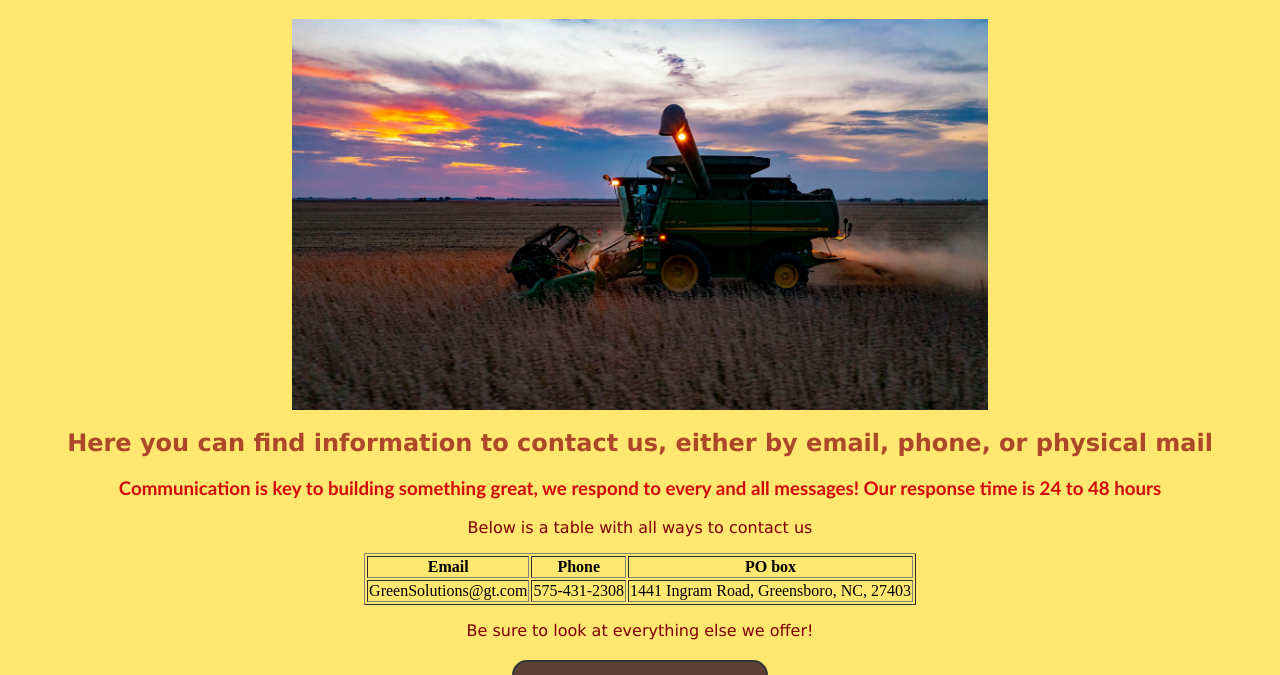
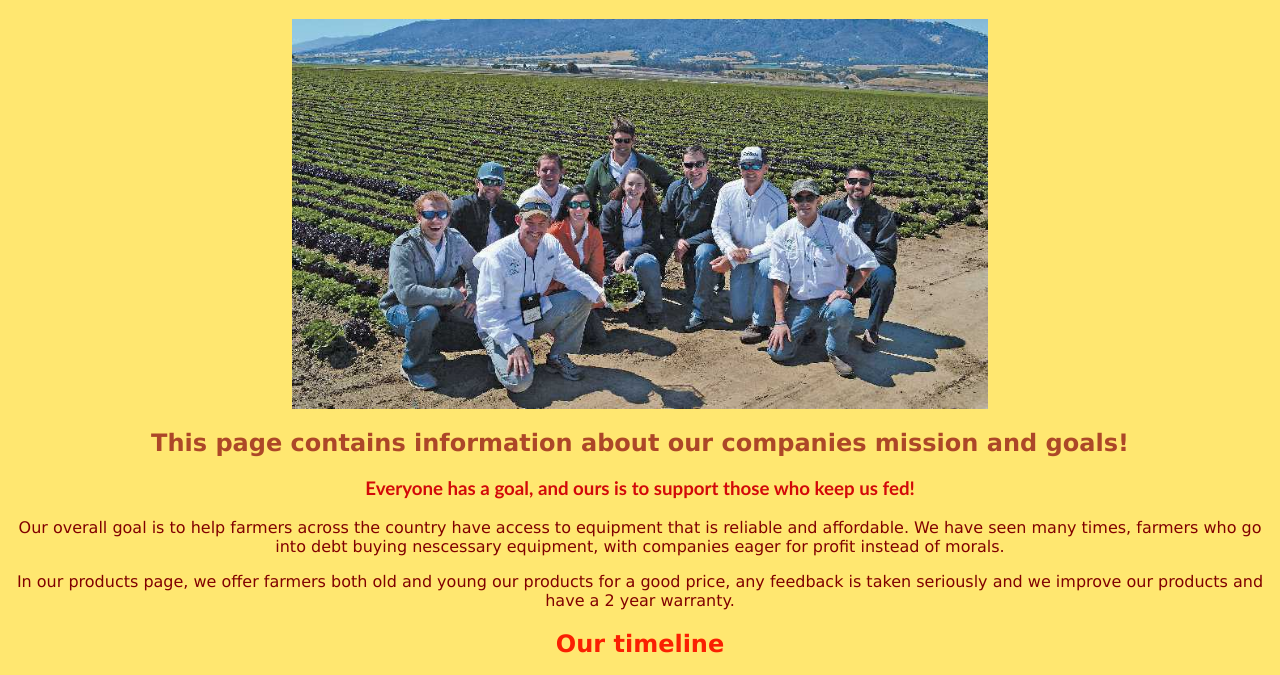
Before and after one commit to JalenL700/GreenTech-solutions, a plain HTML site: page HTML/about.html in a window 1280 px wide. Shown: the part 106-781 px from the top of the page. Drawn offline with Linux system fonts and the light colour scheme.

Commit message:
Added more on webpages

```diff
--- a/CSS/main.css
+++ b/CSS/main.css
@@ -5,7 +5,12 @@
     width: 55%;
 }
 
-
+#phone{
+    display: block;
+    margin-left: auto;
+    margin-right: auto;
+    width: 45%;
+}
 
 #spray {
     display: block;
@@ -61,3 +66,7 @@ table {
   margin-left: auto;
   margin-right: auto;
 }
+
+#timeline {
+    color: rgb(250, 31, 2);
+}
--- a/HTML/about.html
+++ b/HTML/about.html
@@ -12,29 +12,39 @@
 
         <h1>About us</h1>
 
-        <img id="about" src="../images/combine.jpg" alt="Combine harvesting field at sunset">
+        <img id="about" src="../images/Emerging_leaders_trip.jpg" alt="Team of farmers together for a photo">
 
 
 
-        <h2>Here you can find information to contact us, either by email, phone, or physical mail</h2>
+        <h2>This page contains information about our companies mission and goals!</h2>
 
-        <h3>Communication is key to building something great, we respond to every and all messages! Our response time is 24 to 48 hours</h3>
+        <h3>Everyone has a goal, and ours is to support those who keep us fed!</h3>
 
 
-        <p>Below is a table with all ways to contact us</p>
+        <p>Our overall goal is to help farmers across the country have access to equipment that is reliable and affordable.
+            We have seen many times, farmers who go into debt buying nescessary equipment, with companies eager for profit instead of morals.
+        </p>
 
-       <table border="1">
-        <tr>
-            <th>Email</th>
-            <th>Phone</th>
-            <th>PO box</th>
-        </tr>
-        <tr>
-            <td>GreenSolutions@gt.com</td>
-            <td>575-431-2308</td>
-            <td>1441 Ingram Road, Greensboro, NC, 27403</td>
-        </tr>
-        </table>
+       <p></p>
+
+       <p>In our products page, we offer farmers both old and young our products for a good price, any feedback is taken seriously and we improve our
+        products and have a 2 year warranty.
+       </p>
+
+       <p></p>
+
+       <h2 id="timeline">Our timeline</h2>
+
+       <p>We first started GreenTech Soltutions in 2012. We reached out to many farmers and created a list of the most common issues.</p>
+
+       <p></p>
+
+       <p>In 2013 we started hiring engineers fresh out of universities, to help create solutions to those issues on the list. We funded ourselves by performing
+        manual labor helping farmers across the nation.
+       </p>
+
+       <p></p>
+
 
 
         <p>Be sure to look at everything else we offer!</p>
```
Also changed, not shown: HTML/contact.html (+1 -1 lines), images/Emerging_leaders_trip.jpg (added), images/Phone.jpg (added).
